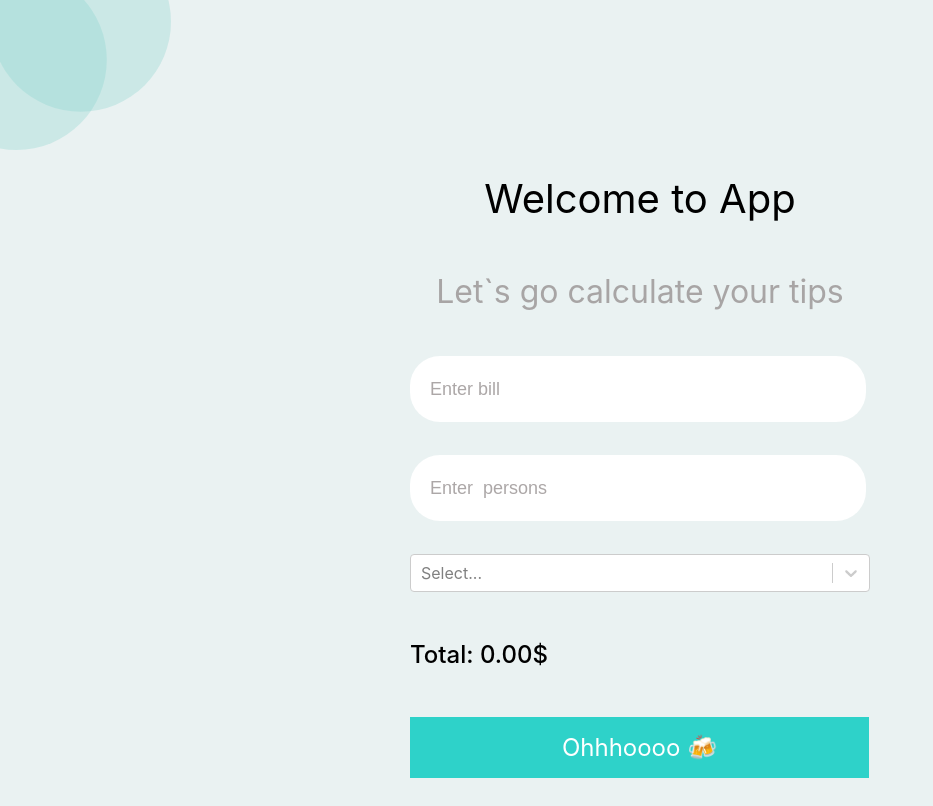
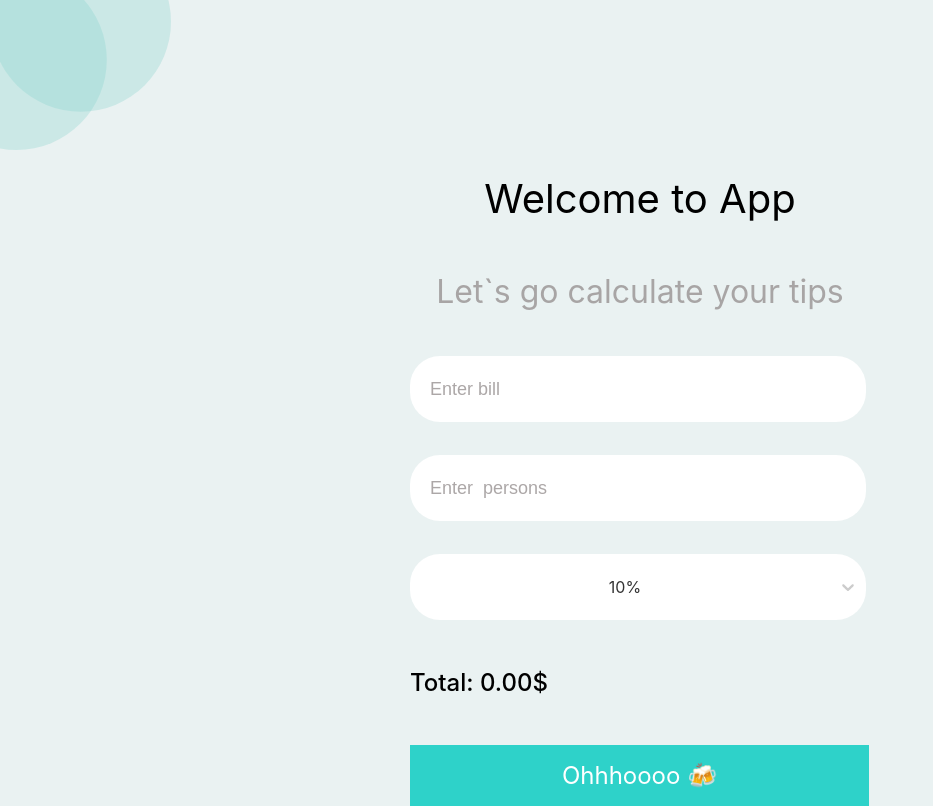
Before and after one commit to Zlata-Saburova/react-tips-calculator, a React (Create React App) app: page / in a window 1280 px wide. Shown: the whole page, without its empty margins (0-933 px from the left). Built offline with nearby package versions, Linux system fonts and the light colour scheme.

Commit message:
feat(select): styled and type select

```diff
--- a/src/components/CustomSelect/CustomSelect.tsx
+++ b/src/components/CustomSelect/CustomSelect.tsx
@@ -1,16 +1,65 @@
 import Select, { SingleValue } from "react-select";
-import { Option } from "../../types/index";
+import { IOption } from "../../types/index";
 
-const options: Option[] = [
+const options: IOption[] = [
   { value: 10, label: "10%" },
   { value: 15, label: "15%" },
   { value: 20, label: "20%" },
 ];
 
 interface ISelect {
-  onChange: (newValue: SingleValue<Option>) => void;
+  onChange: (newValue: SingleValue<IOption>) => void;
 }
 
 export const CustomSelect = ({ onChange }: ISelect) => {
-  return <Select options={options} onChange={onChange} />;
+  return (
+    <Select
+      options={options}
+      onChange={onChange}
+      styles={customStyles}
+      value={options[0]}
+    />
+  );
 };
+
+const customStyles: {} = {
+  option: (provided: {}, state: { isSelected: boolean }) => ({
+    ...provided,
+    borderRadius: "30px",
+    backgroundColor: state.isSelected ? "#2ED2C9" : "#fff",
+    cursor: "pointer",
+
+    "&:hover": {
+      backgroundColor: "#80ded9ad",
+    },
+  }),
+
+  control: (provided: {}) => ({
+    ...provided,
+    borderRadius: "30px",
+    paddingTop: "15px",
+    paddingBottom: "15px",
+    paddingLeft: "10px",
+    border: "none",
+    maxWidth: "456px",
+    width: "100%",
+  }),
+
+  singleValue: (provided: {}) => ({
+    ...provided,
+    textAlign: "center",
+  }),
+
+  placeholder: (provided: {}) => ({
+    ...provided,
+    fontWeight: "400",
+    fontSize: "18px",
+    lineHeight: "26px",
+    color: "rgba(117, 108, 108, 0.6)",
+  }),
+
+  indicatorSeparator: (provided: {}) => ({
+    ...provided,
+    display: "none",
+  }),
+};
--- a/src/components/Form/Form.tsx
+++ b/src/components/Form/Form.tsx
@@ -4,9 +4,9 @@ import { Button } from "../Button/Button";
 import { Input } from "../Input/Input";
 import React, { useEffect, useState } from "react";
 import { ICheque } from "../../types";
+import { SingleValue } from "react-select";
+import { IOption } from "../../types/index";
 import { CustomSelect } from "../CustomSelect/CustomSelect";
-import { SingleValue } from "react-select";
-import { Option } from "../../types/index";
 
 export const Form = () => {
   const [cheque, setCheque] = useState<ICheque>({
@@ -30,7 +30,7 @@ export const Form = () => {
     });
   };
 
-  const handleSelect = (e: SingleValue<Option>) => {
+  const handleSelect = (e: SingleValue<IOption>) => {
     if (e) {
       setCheque({
         ...cheque,
--- a/src/types/index.ts
+++ b/src/types/index.ts
@@ -7,7 +7,7 @@ export interface ICheque {
   total: number;
 }
 
-export interface Option {
+export interface IOption {
   value: number;
   label: string;
 }
```
